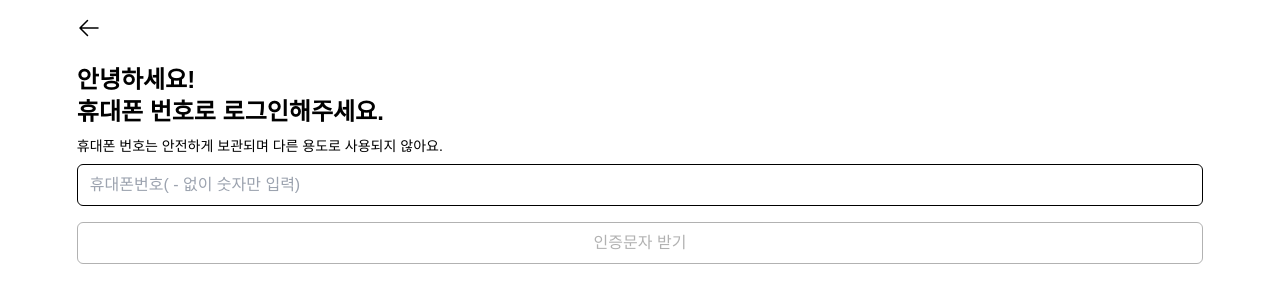
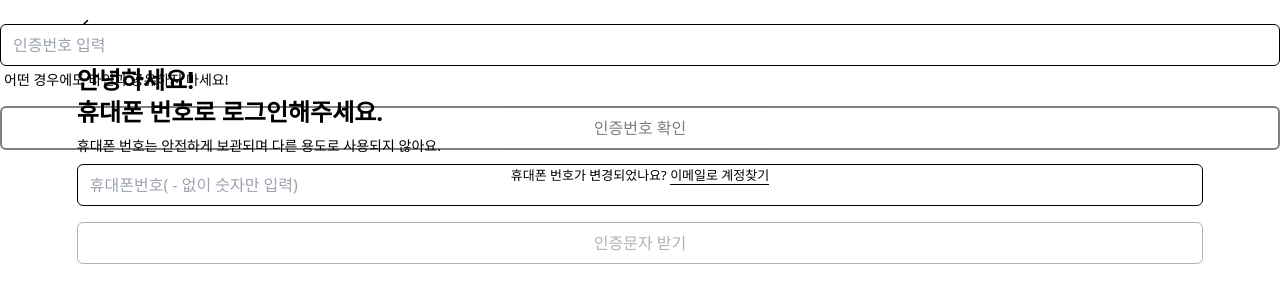
Before and after one commit to Barojob/frontend, a React (Vite) app: page /login in a window 1280 px wide. Shown: the top 302 px of the page. Built offline with nearby package versions, Linux system fonts and the light colour scheme; a web font is replaced by a local one.

Commit message:
feat: remove react-transition-group, replace related logic with framer-motion

```diff
--- a/package.json
+++ b/package.json
@@ -22,7 +22,6 @@
     "react-icons": "^5.5.0",
     "react-router-dom": "^7.1.5",
     "react-swipeable": "^7.0.2",
-    "react-transition-group": "^4.4.5",
     "tailwind-merge": "^3.0.1"
   },
   "devDependencies": {
@@ -37,7 +36,6 @@
     "@storybook/test": "8.4.7",
     "@types/react": "^18.3.18",
     "@types/react-dom": "^18.3.5",
-    "@types/react-transition-group": "^4.4.12",
     "@vitejs/plugin-react-swc": "^3.5.0",
     "autoprefixer": "^10.4.20",
     "eslint": "^9.17.0",
--- a/src/App.tsx
+++ b/src/App.tsx
@@ -1,14 +1,9 @@
+import "@/index.css";
 import React from "react";
-import { BrowserRouter } from "react-router-dom";
-import Router from "./Routes/Router";
-import "./index.css";
+import GlobalProvider from "./providers/GlobalProvider";
 
 const App: React.FC = () => {
-  return (
-    <BrowserRouter>
-      <Router />
-    </BrowserRouter>
-  );
+  return <GlobalProvider />;
 };
 
 export default App;
--- a/src/Routes/Router.tsx
+++ /dev/null
@@ -1,24 +0,0 @@
-import React from "react";
-import { useLocation, useRoutes } from "react-router-dom";
-import { CSSTransition, SwitchTransition } from "react-transition-group";
-import routes from "./routes";
-
-const Router: React.FC = () => {
-  const renderedRoutes = useRoutes(routes);
-
-  const location = useLocation();
-  return (
-    <SwitchTransition mode={"out-in"}>
-      <CSSTransition
-        key={location.pathname}
-        timeout={300}
-        classNames={"scale"}
-        unmountOnExit
-      >
-        {renderedRoutes}
-      </CSSTransition>
-    </SwitchTransition>
-  );
-};
-
-export default Router;
--- /dev/null
+++ b/src/component/AnimatedTransition.tsx
@@ -0,0 +1,35 @@
+import { AnimatePresence, motion } from "framer-motion";
+import React, { type PropsWithChildren } from "react";
+import { cn } from "../utils/classname";
+
+type Props = {
+  className?: string;
+  key: React.Key;
+};
+
+const AnimatedTransition: React.FC<PropsWithChildren<Props>> = ({
+  className,
+  key,
+  children,
+}) => {
+  return (
+    <AnimatePresence mode="wait">
+      <motion.div
+        className={cn("absolute inset-0 size-full", className)}
+        key={key}
+        variants={{
+          hidden: { opacity: 0.5, scale: 0.98, y: -5 },
+          visible: { opacity: 1, scale: 1, y: 0 },
+        }}
+        initial="hidden"
+        animate="visible"
+        exit="hidden"
+        transition={{ duration: 0.25, ease: "easeInOut" }}
+      >
+        {children}
+      </motion.div>
+    </AnimatePresence>
+  );
+};
+
+export default AnimatedTransition;
--- a/src/Routes/routes.tsx
+++ b/src/configs/routes.tsx
@@ -2,9 +2,13 @@ import HomePage from "@/pages/HomePage";
 import LoginPage from "@/pages/LoginPage";
 import MainPage from "@/pages/MainPage";
 import SignupPage from "@/pages/SignupPage";
-import { RouteObject } from "react-router-dom";
+import { type RouteObject } from "react-router-dom";
 
-const routes: RouteObject[] = [
+export const routes = [
+  {
+    path: "/",
+    element: <MainPage />,
+  },
   {
     path: "/home",
     element: <HomePage />,
@@ -17,10 +21,4 @@ const routes: RouteObject[] = [
     path: "/signup",
     element: <SignupPage />,
   },
-  {
-    path: "/",
-    element: <MainPage />,
-  },
-];
-
-export default routes;
+] satisfies RouteObject[];
--- a/src/index.css
+++ b/src/index.css
@@ -10,7 +10,3 @@
 :root {
   --font-brand: "Pretendard", sans-serif;
 }
-
-body {
-  @apply font-brand;
-}
--- a/src/pages/LoginPage.tsx
+++ b/src/pages/LoginPage.tsx
@@ -1,6 +1,6 @@
 import React, { useEffect, useRef, useState } from "react";
 import { useNavigate } from "react-router-dom";
-import { CSSTransition } from "react-transition-group";
+import AnimatedTransition from "../component/AnimatedTransition";
 import Button from "../component/Button/Button";
 import Input from "../component/Input/Input";
 import LeftArrowIcon from "../svgs/LeftArrowIcon";
@@ -103,13 +103,7 @@ const LoginPage: React.FC<Props> = () => {
           : "인증문자 받기"}
       </Button>
 
-      <CSSTransition
-        in={verificationSent}
-        timeout={300}
-        classNames={"scale"}
-        unmountOnExit
-        mountOnEnter
-      >
+      <AnimatedTransition key={verificationSent.toString()}>
         <div className="mt-4">
           <Input
             ref={inputRef}
@@ -140,7 +134,7 @@ const LoginPage: React.FC<Props> = () => {
             <span className="border-b border-gray-600">이메일로 계정찾기</span>
           </div>
         </div>
-      </CSSTransition>
+      </AnimatedTransition>
     </div>
   );
 };
--- /dev/null
+++ b/src/providers/GlobalProvider.tsx
@@ -0,0 +1,8 @@
+import React from "react";
+import RouterProvider from "./RouterProvider";
+
+const GlobalProvider: React.FC = () => {
+  return <RouterProvider />;
+};
+
+export default GlobalProvider;
--- /dev/null
+++ b/src/providers/RouterProvider.tsx
@@ -0,0 +1,23 @@
+import React from "react";
+import { BrowserRouter, useLocation, useRoutes } from "react-router-dom";
+import AnimatedTransition from "../component/AnimatedTransition";
+import { routes } from "../configs/routes";
+
+const RouterProvider: React.FC = () => {
+  return (
+    <BrowserRouter>
+      <AnimatedRouteRenderer />
+    </BrowserRouter>
+  );
+};
+
+const AnimatedRouteRenderer = () => {
+  const location = useLocation();
+  const element = useRoutes(routes);
+
+  return (
+    <AnimatedTransition key={location.pathname}>{element}</AnimatedTransition>
+  );
+};
+
+export default RouterProvider;
```
Also changed, not shown: 1 other file (tests, documents, lock files or other folders).
